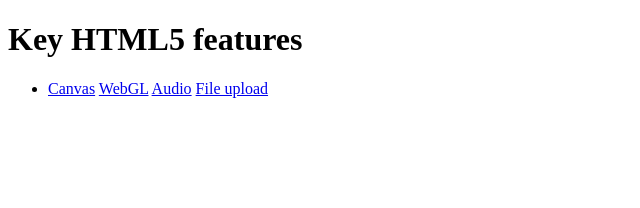
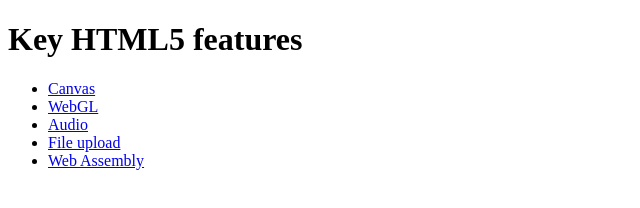
Before and after one commit to dmitryweiner/html5-demo, a plain HTML site: page index.html in a window 1280 px wide. Shown: the whole page, without its empty margins (0-640 px from the left). Drawn offline with Linux system fonts and the light colour scheme.

Commit message:
Update index

```diff
--- a/index.html
+++ b/index.html
@@ -9,9 +9,18 @@
 <ul>
     <li>
         <a href="canvas.html">Canvas</a>
+    </li>
+    <li>
         <a href="webGL.html">WebGL</a>
+    </li>
+    <li>
         <a href="audio.html">Audio</a>
+    </li>
+    <li>
         <a href="file.html">File upload</a>
+    </li>
+    <li>
+        <a href="wasm.html">Web Assembly</a>
     </li>
 </ul>
 </body>
```
